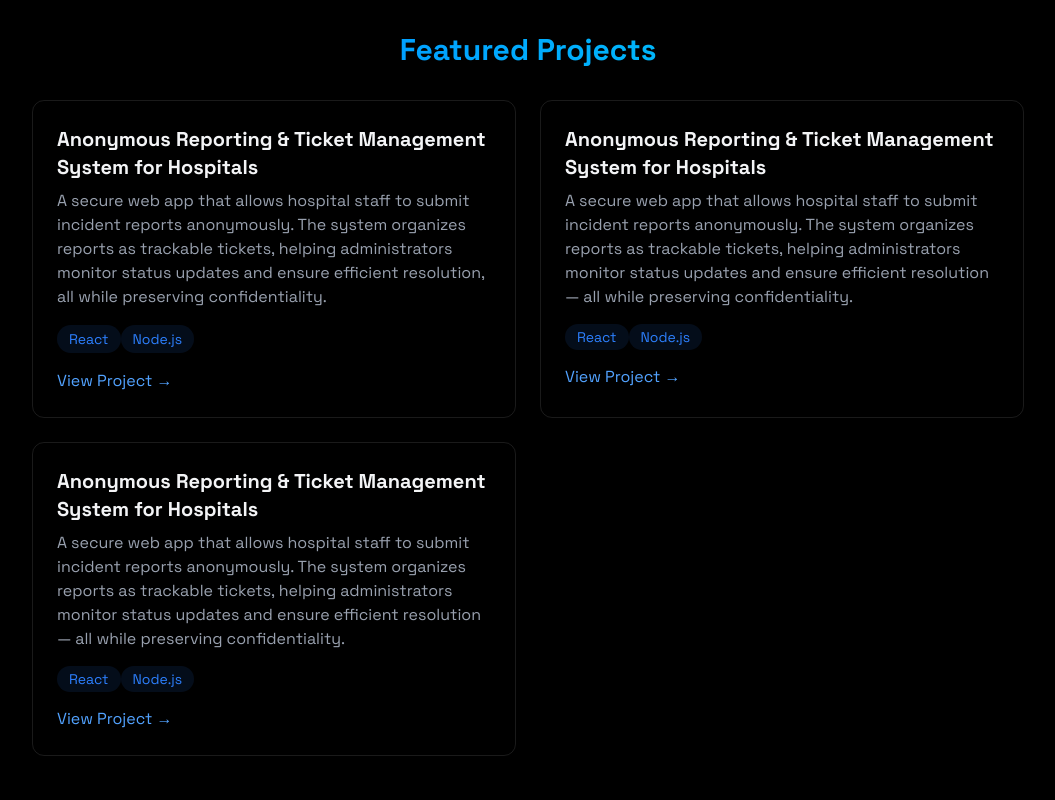
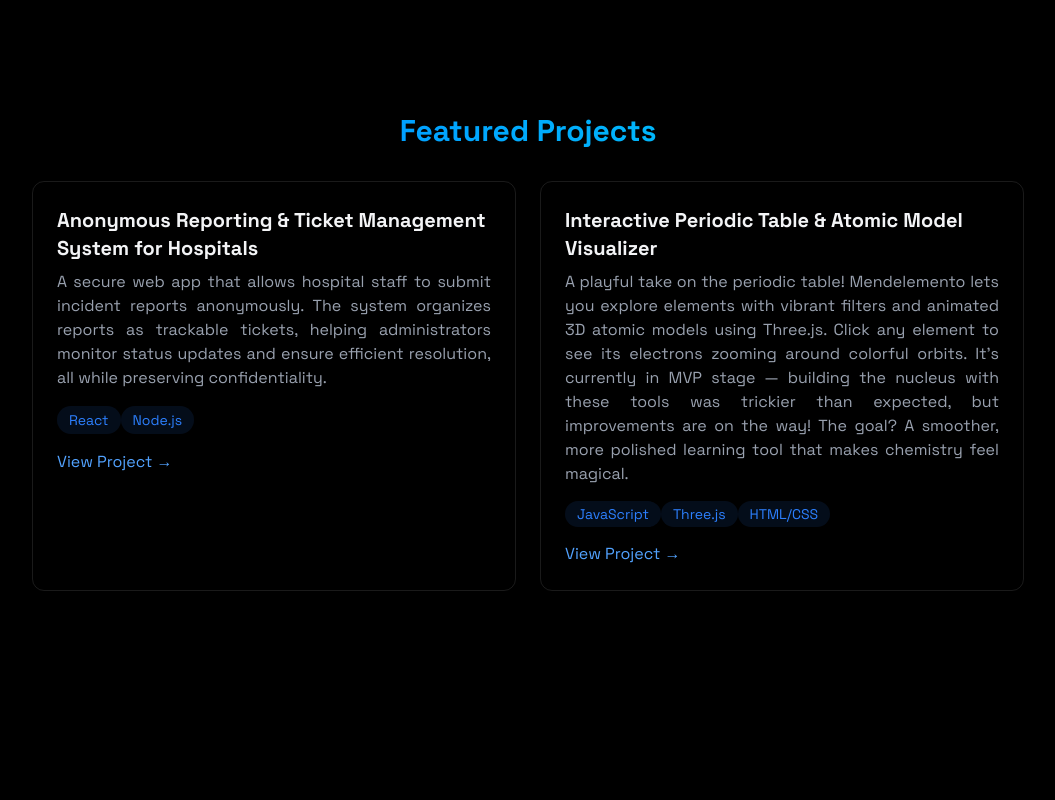
Before and after one commit to Pragati9991/pragati-portfolio, a React (Vite) app: page / in a window 1280 px wide. Shown: the part 2660-3460 px from the top of the page, without its empty margins (112-1167 px from the left). Built offline with nearby package versions, Linux system fonts and the light colour scheme.

Commit message:
added footer links and periodic table as a project

```diff
--- a/package.json
+++ b/package.json
@@ -18,6 +18,7 @@
     "lucide-react": "^0.525.0",
     "react": "^19.1.0",
     "react-dom": "^19.1.0",
+    "react-icons": "^5.5.0",
     "react-simple-typewriter": "^5.0.1",
     "react-type-animation": "^3.2.0",
     "tailwindcss": "^4.1.11"
--- a/src/App.jsx
+++ b/src/App.jsx
@@ -8,6 +8,7 @@ import { Home } from './components/sections/Home';
 import { About } from './components/sections/About';
 import { Projects } from './components/sections/Projects';
 import { Contact } from './components/sections/Contact';
+import Footer from './components/Footer';
 
 function App() {
   const [menuOpen, setMenuOpen] = useState(false)
@@ -20,6 +21,7 @@ function App() {
       <About />
       <Projects />
       <Contact />
+      <Footer />
     </div>
   );
 }
--- /dev/null
+++ b/src/components/Footer.jsx
@@ -0,0 +1,29 @@
+import { FaGithub, FaLinkedin } from "react-icons/fa";
+
+export default function Footer() {
+  return (
+    <footer className="bg-gray-900 text-white py-6 text-center">
+      <div className="flex justify-center gap-4 mb-3 text-xl">
+        <a
+          href="https://github.com/Pragati9991"
+          target="_blank"
+          rel="noopener noreferrer"
+          className="hover:text-blue-400 transition"
+        >
+          <FaGithub />
+        </a>
+        <a
+          href="https://www.linkedin.com/in/pragati-j-7452281b3/"
+          target="_blank"
+          rel="noopener noreferrer"
+          className="hover:text-blue-400 transition"
+        >
+          <FaLinkedin />
+        </a>
+      </div>
+      <p className="text-sm text-white/70">
+        Copyright © Pragati Juyal
+      </p>
+    </footer>
+  );
+}
--- a/src/components/sections/About.jsx
+++ b/src/components/sections/About.jsx
@@ -15,7 +15,8 @@ export const About = () => {
     "Angular",
     "Material UI",
     "Figma",
-    "p5.js"
+    "p5.js",
+    "Three.js"
   ];
 
   const backendSkills = [
--- a/src/components/sections/Projects.jsx
+++ b/src/components/sections/Projects.jsx
@@ -17,7 +17,7 @@ export const Projects = () => {
               <h3 className="text-xl font-bold mb-2">
                 Anonymous Reporting & Ticket Management System for Hospitals
               </h3>
-              <p className="text-gray-400 mb-4">
+              <p className="text-gray-400 mb-4 text-justify">
                 A secure web app that allows hospital staff to submit incident reports anonymously. The system organizes reports as trackable tickets, helping administrators monitor status updates and ensure efficient resolution,  all while preserving confidentiality.
               </p>
               <div className="flex flex/wrap gap/2 mb/4">
@@ -42,13 +42,13 @@ export const Projects = () => {
             {/* Periodic Table */}
             <div className="p-6 rounded-xl border border-white/10 hover:-translate-y-1 hover:border-blue-500/30 hover:shadow-[0_2px_8px_rgba(59,130,246,0.2)] transition">
               <h3 className="text-xl font-bold mb-2">
-                Anonymous Reporting & Ticket Management System for Hospitals
+                Interactive Periodic Table & Atomic Model Visualizer
               </h3>
-              <p className="text-gray-400 mb-4">
-                A secure web app that allows hospital staff to submit incident reports anonymously. The system organizes reports as trackable tickets, helping administrators monitor status updates and ensure efficient resolution — all while preserving confidentiality.
+              <p className="text-gray-400 mb-4 text-justify" >
+                A playful take on the periodic table! Mendelemento lets you explore elements with vibrant filters and animated 3D atomic models using Three.js. Click any element to see its electrons zooming around colorful orbits. It’s currently in MVP stage — building the nucleus with these tools was trickier than expected, but improvements are on the way! The goal? A smoother, more polished learning tool that makes chemistry feel magical.
               </p>
               <div>
-                {["React", "Node.js"].map((tech, key) => (
+                {["JavaScript", "Three.js", "HTML/CSS"].map((tech, key) => (
                   <span
                     key={key}
                     className="bg-blue-500/10 text-blue-500 py-1 px-3 rounded-full text-sm hover:bg-blue-500/20 hover:shadow-[0_2px_8px_rgba(59,130,246,0.1)] transition-all">
@@ -59,44 +59,14 @@ export const Projects = () => {
               {/* Link to the project */}
               <div className="flex justify-between items-center mt-4">
                 <a
-                  href="#"
+                  href="https://pragati9991.github.io/periodic-table/"
                   className="text-blue-400 hover:text-blue-300 transition-colors"
                 > View Project →
                 </a>
 
               </div>
             </div>
-            {/*  */}
-            <div className="p-6 rounded-xl border border-white/10 hover:-translate-y-1 hover:border-blue-500/30 hover:shadow-[0_2px_8px_rgba(59,130,246,0.2)] transition">
-              <h3 className="text-xl font-bold mb-2">
-                Anonymous Reporting & Ticket Management System for Hospitals
-              </h3>
-              <p className="text-gray-400 mb-4">
-                A secure web app that allows hospital staff to submit incident reports anonymously. The system organizes reports as trackable tickets, helping administrators monitor status updates and ensure efficient resolution — all while preserving confidentiality.
-              </p>
-              <div>
-                {["React", "Node.js"].map((tech, key) => (
-                  <span
-                    key={key}
-                    className="bg-blue-500/10 text-blue-500 py-1 px-3 rounded-full text-sm hover:bg-blue-500/20 hover:shadow-[0_2px_8px_rgba(59,130,246,0.1)] transition-all">
-                    {tech}
-                  </span>
-                ))}
-              </div>
-              {/* Link to the project */}
-              <div className="flex justify-between items-center mt-4">
-                <a
-                  href="#"
-                  className="text-blue-400 hover:text-blue-300 transition-colors"
-                > View Project →
-                </a>
-
-              </div>
-            </div>
-            {/*  */}
-
           </div>
-
         </div>
       </RevealOnScroll>
     </section>
```
Also changed, not shown: 1 other file (tests, documents, lock files or other folders).
